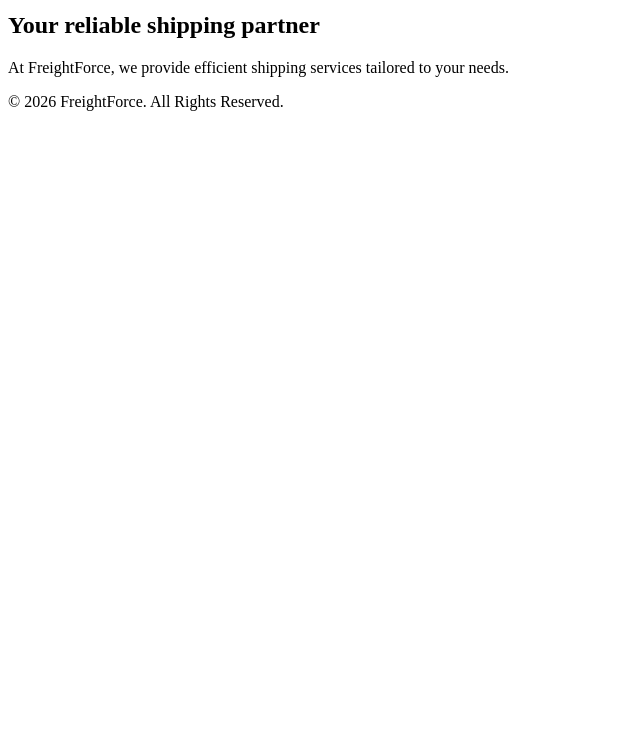
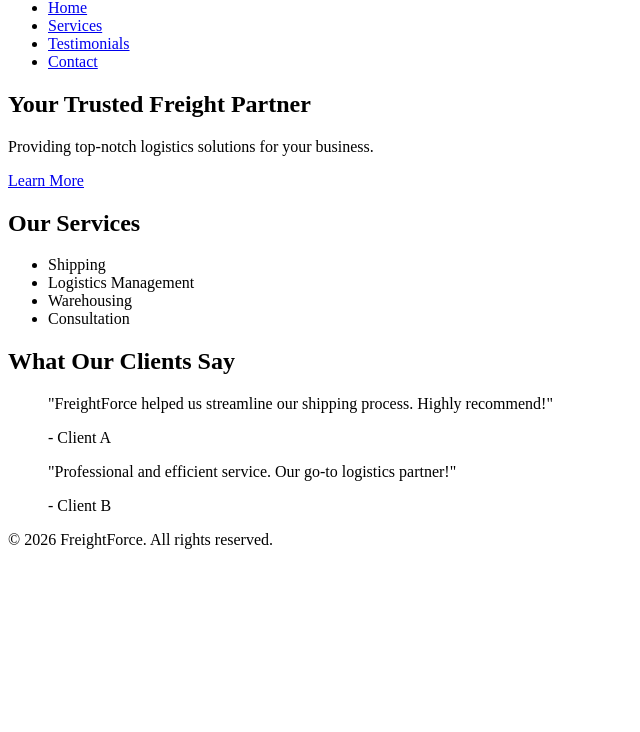
Before and after one commit to ashwindodgen28-debug/freightforce-website, a plain HTML site: page index.html in a window 1280 px wide. Shown: the part 68-800 px from the top of the page, without its empty margins (0-640 px from the left). Drawn offline with Linux system fonts and the light colour scheme.

Commit message:
Update index.html with complete FreightForce website HTML

```diff
--- a/index.html
+++ b/index.html
@@ -3,21 +3,48 @@
 <head>
     <meta charset="UTF-8">
     <meta name="viewport" content="width=device-width, initial-scale=1.0">
+    <link rel="stylesheet" href="styles.css">
     <title>FreightForce</title>
-    <link rel="stylesheet" href="styles.css">
 </head>
 <body>
     <header>
-        <h1>Welcome to FreightForce</h1>
+        <nav>
+            <h1>FreightForce</h1>
+            <ul>
+                <li><a href="#hero">Home</a></li>
+                <li><a href="#services">Services</a></li>
+                <li><a href="#testimonials">Testimonials</a></li>
+                <li><a href="#contact">Contact</a></li>
+            </ul>
+        </nav>
     </header>
-    <main>
-        <section>
-            <h2>Your reliable shipping partner</h2>
-            <p>At FreightForce, we provide efficient shipping services tailored to your needs.</p>
-        </section>
-    </main>
+    <section id="hero">
+        <h2>Your Trusted Freight Partner</h2>
+        <p>Providing top-notch logistics solutions for your business.</p>
+        <a href="#services">Learn More</a>
+    </section>
+    <section id="services">
+        <h2>Our Services</h2>
+        <ul>
+            <li>Shipping</li>
+            <li>Logistics Management</li>
+            <li>Warehousing</li>
+            <li>Consultation</li>
+        </ul>
+    </section>
+    <section id="testimonials">
+        <h2>What Our Clients Say</h2>
+        <blockquote>
+            <p>"FreightForce helped us streamline our shipping process. Highly recommend!"</p>
+            <footer>- Client A</footer>
+        </blockquote>
+        <blockquote>
+            <p>"Professional and efficient service. Our go-to logistics partner!"</p>
+            <footer>- Client B</footer>
+        </blockquote>
+    </section>
     <footer>
-        <p>&copy; 2026 FreightForce. All Rights Reserved.</p>
+        <p>&copy; 2026 FreightForce. All rights reserved.</p>
     </footer>
 </body>
 </html>
```
